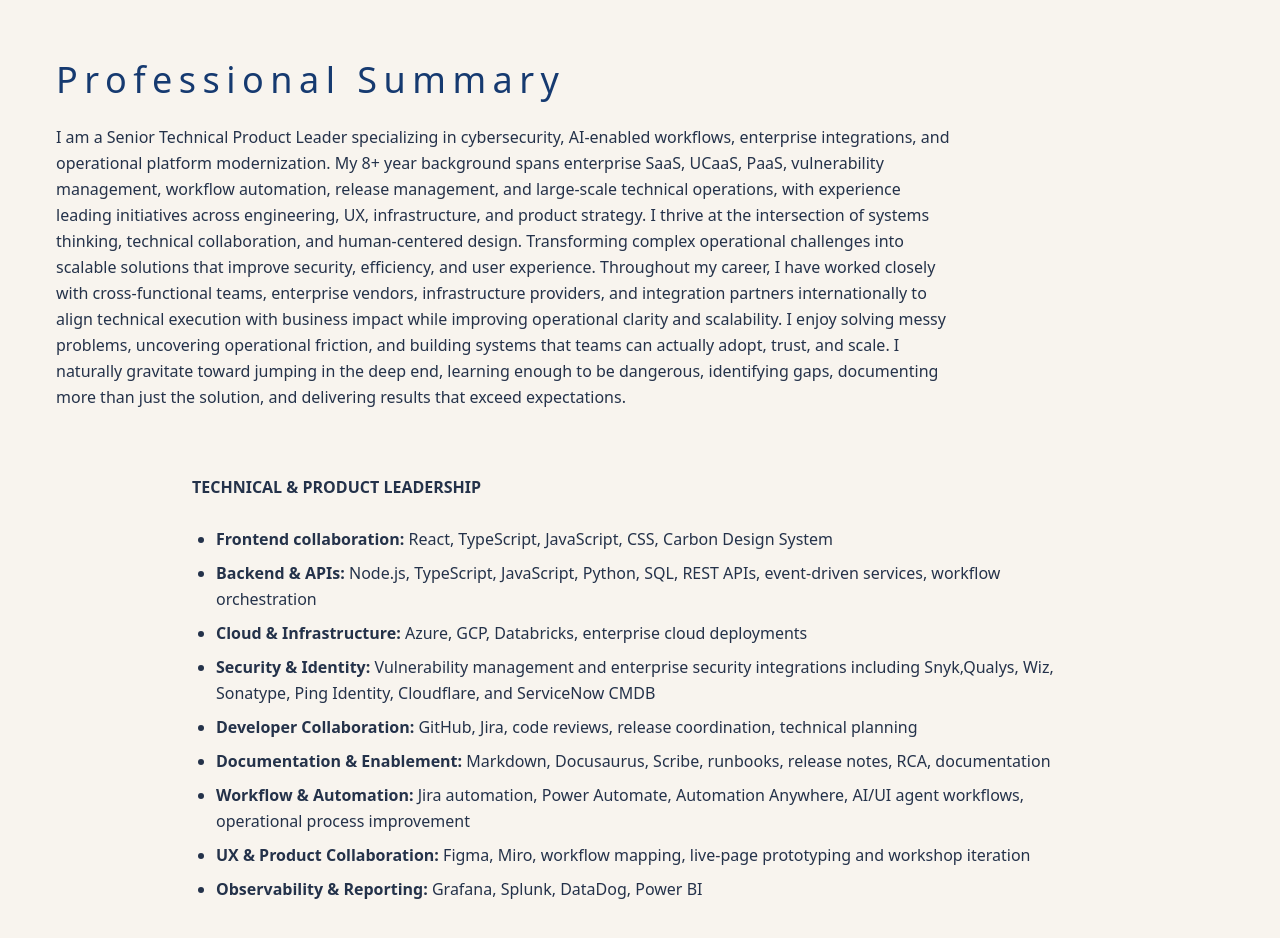
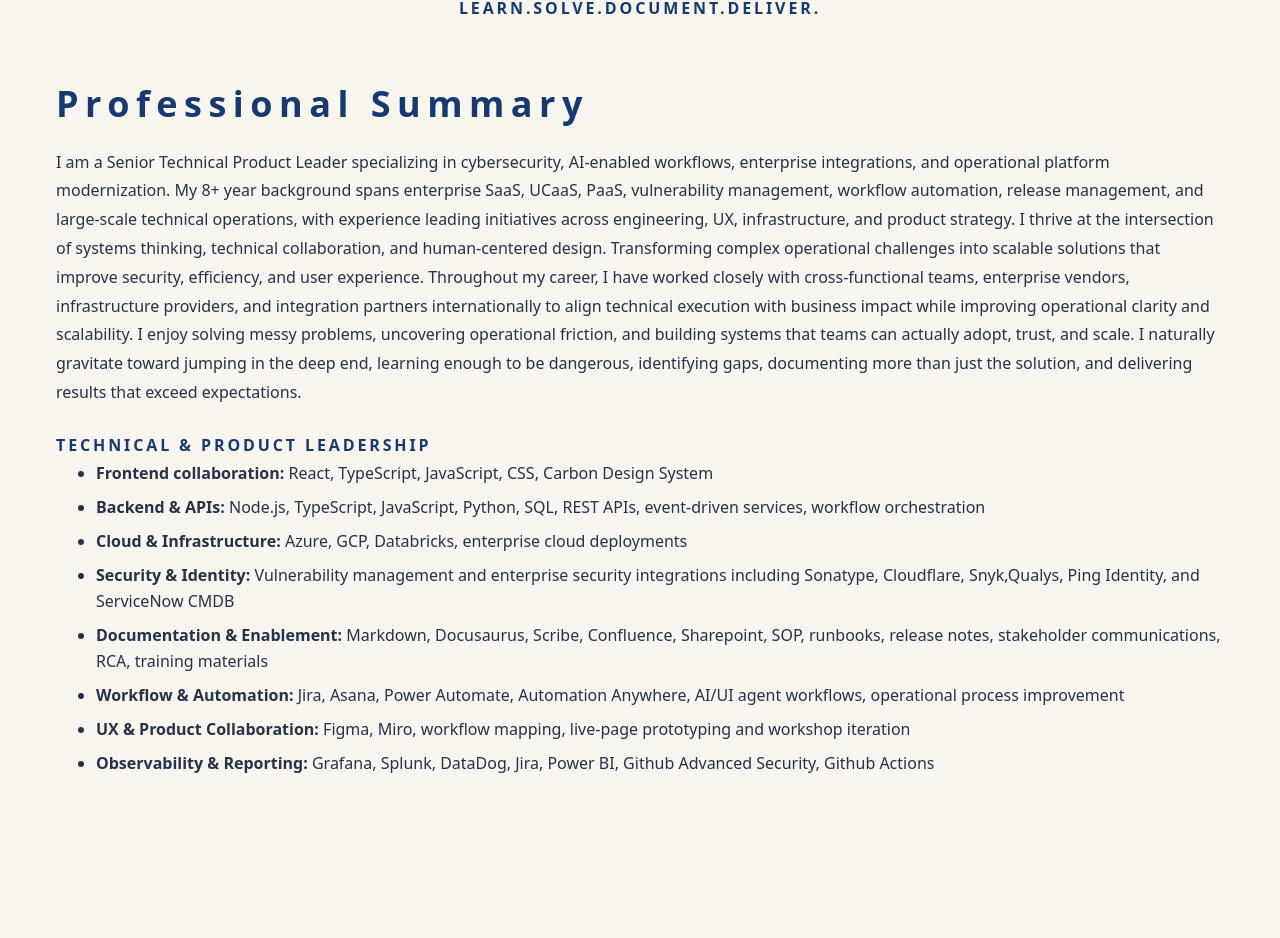
Before and after one commit to Felicia-Ainslie/Felicia-site, a Next.js app: page /home in a window 1280 px wide. Shown: the part 316-1254 px from the top of the page. After the commit the page ends 1132 px from the top, so only its background shows below. Built offline with nearby package versions, Linux system fonts and the light colour scheme; a web font is replaced by a local one.

Commit message:
New List component + refactor
Continued efforts to improve reusability and scalability.

```diff
--- a/app/ask/page.tsx
+++ b/app/ask/page.tsx
@@ -11,8 +11,9 @@
 
                 <SectionHeading>Ask Felicia AI</SectionHeading>
 
-                <p className="gold-text tracking-wide mb-8">
-                   <em><strong>First attempt at cloning myself.</strong></em>
+                <div className="body">
+                    <p className="gold-text italic font-medium mb-4">
+                    First attempt at cloning myself.
                     </p>
 
                     <p>
@@ -30,6 +31,7 @@
                     <p>
                         If you want to see the progress of Ask Felicia AI, check out my <TextLink href="/portfolio">Portfolio</TextLink> where I will be posting updates on the development of Ask Felicia AI.
                     </p>
+                </div>
             </section>
         </PageShell>
     );
--- a/app/contact/page.tsx
+++ b/app/contact/page.tsx
@@ -8,10 +8,10 @@
 export default function Contact() {
   return (
     <PageShell centered={false}>
-        <section className="max-w-5x1 ms-auto px-8 py-10">
+      <section className="max-w-5x1 ms-auto px-8 py-10">
 
         <SectionHeading>Let&apos;s Connect!</SectionHeading>
-        <p className="mb-10">
+        <p>
           I am always open to new opportunities and collaborations. <br />
           Feel free to reach out to me through any of the platforms below!
         </p>
--- a/app/globals.css
+++ b/app/globals.css
@@ -21,6 +21,7 @@
   --color-cream: #F8F4EE;
   --color-slate: #24324A;
   --color-border: #E7DCC8;
+  --color-pale-blue: #E6EEF8;
 
   --font-heading:var(--font-playfair);
   --font-body:var(--font-montserrat);
@@ -31,9 +32,8 @@
 body {
   background: var(--background);
   color: var(--foreground);
-  margin: 0;
-  padding: 0;
   font-family: var(--font-body);
+  margin-bottom: 10;
 }
 
 * {
@@ -44,13 +44,14 @@
   font-family: var(--font-heading);
   color: var(--color-navy);
   letter-spacing: var(--tracking-heading);
-  font-weight: 500;
+  font-weight: 600;
 }
 
 .body-copy {
   font-family: var(--font-body);
   color: var(--color-slate);
   line-height: 1.8;
+  margin-bottom:10;
 }
 
 .gold-text {
--- a/app/home/page.tsx
+++ b/app/home/page.tsx
@@ -7,7 +7,8 @@
 // #163a70 - deep blue accent / heading & primary button
 // #C9A063 - warm gold accent / button
 
-import {PageShell, SectionHeading }from "@/components";
+import {PageShell, SectionHeading, List }from "@/components";
+import { profile } from "@/data";
 
 export default function Home() {
   return (
@@ -16,31 +17,18 @@
 
         <SectionHeading>Professional Summary</SectionHeading>
 
-        <p className="align-text-left max-w-4xl mb-10 text-left leading-relaxed">
-          I am a Senior Technical Product Leader specializing in cybersecurity, AI-enabled workflows, enterprise integrations, and operational platform modernization. My 8+ year background spans enterprise SaaS, UCaaS, PaaS, vulnerability management, workflow automation, release management, and large-scale technical operations, with experience leading initiatives across engineering, UX, infrastructure, and product strategy. I thrive at the intersection of systems thinking, technical collaboration, and human-centered design. Transforming complex operational challenges into scalable solutions that improve security, efficiency, and user experience. Throughout my career, I have worked closely with cross-functional teams, enterprise vendors, infrastructure providers, and integration partners internationally to align technical execution with business impact while improving operational clarity and scalability. I enjoy solving messy problems, uncovering operational friction, and building systems that teams can actually adopt, trust, and scale. I naturally gravitate toward jumping in the deep end, learning enough to be dangerous, identifying gaps, documenting more than just the solution, and delivering results that exceed expectations.
-
+        <p className="body-copy">
+          {profile.summary}
         </p>
 
         <br />
 
-          <div
-            className="max-w-4xl mx-auto text-left leading-relaxed mb-10">
+          <div className="body-copy">
 
-            <h4><strong>TECHNICAL & PRODUCT LEADERSHIP</strong></h4>
+            <h4 className="page-title">TECHNICAL & PRODUCT LEADERSHIP</h4>
 
-            <br />
+              <List items={profile.skills} className="body"/>
 
-            <ul className="space-y-2 text-md leading-relaxed text-[#24324A] list-disc pl-6">
-              <li><strong>Frontend collaboration:</strong> React, TypeScript, JavaScript, CSS, Carbon Design System</li>
-              <li><strong>Backend & APIs:</strong> Node.js, TypeScript, JavaScript, Python, SQL, REST APIs, event-driven services, workflow orchestration</li>
-              <li><strong>Cloud & Infrastructure:</strong> Azure, GCP, Databricks, enterprise cloud deployments</li>
-              <li><strong>Security & Identity:</strong> Vulnerability management and enterprise security integrations including Snyk,Qualys, Wiz, Sonatype, Ping Identity, Cloudflare, and ServiceNow CMDB </li>
-              <li><strong>Developer Collaboration:</strong> GitHub, Jira, code reviews, release coordination, technical planning</li>
-              <li><strong>Documentation & Enablement:</strong> Markdown, Docusaurus, Scribe, runbooks, release notes, RCA, documentation</li>
-              <li><strong>Workflow & Automation:</strong> Jira automation, Power Automate, Automation Anywhere, AI/UI agent workflows, operational process improvement</li>
-              <li><strong>UX & Product Collaboration:</strong> Figma, Miro, workflow mapping, live-page prototyping and workshop iteration</li>
-              <li><strong>Observability & Reporting:</strong> Grafana, Splunk, DataDog, Power BI</li>
-            </ul>
           </div>
       </section>
     </PageShell>
--- a/components/index.ts
+++ b/components/index.ts
@@ -7,3 +7,4 @@
 export { default as ButtonLink } from "./ui/ButtonLink";
 export { default as Card } from "./ui/Card";
 export { default as SectionHeading } from "./ui/SectionHeading";
+export { default as List } from "./ui/List";
--- a/components/sections/Hero.tsx
+++ b/components/sections/Hero.tsx
@@ -1,18 +1,19 @@
 //Reusable hero component for the website, includes a heading and subheading to introduce the site and its purpose. Styled with Tailwind CSS for a clean and modern look.
 
 import SectionHeading from "@/components/ui/SectionHeading";
+import {profile} from "@/data";
 
 export default function Hero() {
   return (
 
-    <section id="home" className="text-center pt-4">
+    <section id="home" className="text-center pt-10">
 
-    <SectionHeading>Felicia Ainslie</SectionHeading>
+    <SectionHeading>{profile.name}</SectionHeading>
 
           <div className="brand-divider"> </div>
 
 
-          <h2 className="page-title">LEARN.SOLVE.DOCUMENT.DELIVER.</h2>
+          <h2 className="page-title">{profile.tagline}</h2>
 
     </section>
   );
--- a/components/ui/Card.tsx
+++ b/components/ui/Card.tsx
@@ -1,4 +1,4 @@
-//Reusable Card component for consistent styling across the application. The Card component accepts a title and children as props, allowing for flexible content while maintaining a cohesive design. It features a light cream background, rounded corners, and a subtle shadow for depth. The border color changes on hover to provide visual feedback, enhancing the user experience. The title is styled with a deep blue accent color to make it stand out, while the content uses the primary text color for readability. This component can be used throughout the application to display various types of information in a visually appealing and consistent manner.
+//Reusable Card component for consistent styling across the application.
 
 type CardProps = {
     title: string;
@@ -10,7 +10,7 @@
     chldren
     }: CardProps) {
     return (
-        <article className="rounded-2xl shadow-lg p-6">
+        <article className="rounded-2xl bg-[#E6EEF8] shadow-lg p-6">
 
             <h2 className="font-extrabbold text-2xl mb-4">{title}</h2>
 
--- /dev/null
+++ b/components/ui/List.tsx
@@ -0,0 +1,22 @@
+//Reusable list component
+
+type ListItem = {
+    label: string;
+    value: string;
+};
+
+type ListProps = {
+    items: ListItem[];
+};
+
+export default function List({ items }: ListProps) {
+    return (
+        <ul className="space-y-2 text-md leading-relaxed text-[#24324A] list-disc pl-10">
+            {items.map((item) => (
+                <li key ={item.label}>
+                    <strong>{item.label}</strong> {item.value}
+                </li>
+            ))}
+        </ul>
+    )
+}
--- a/data/profile.ts
+++ b/data/profile.ts
@@ -3,7 +3,7 @@
 export const profile = {
     name: "Felicia Ainslie",
     title: "Senior Product Leader",
-    tagline: "Learn. Solve. Document. Deliver.",
+    tagline: "LEARN.SOLVE.DOCUMENT.DELIVER.",
     focusAreas: [
         "AI-enabled enterprise systems",
         "Cybersecurity workflow modernization",
@@ -11,5 +11,39 @@
         "Operational clarity",
         "Cross-functional execution"
     ],
-    summary: "Senior technical product leader with a passion for transforming complex challenges and operational ambiguity into elegant solutions. With a background in software engineering and a knack for strategic thinking, I excel at bridging the gap between technical teams and business stakeholders. My approach is rooted in continuous learning, problem-solving, and clear documentation to drive impactful results. I thrive in dynamic environments where I can leverage my expertise to deliver innovative products that meet user needs and business goals.",
+    summary: "I am a Senior Technical Product Leader specializing in cybersecurity, AI-enabled workflows, enterprise integrations, and operational platform modernization. My 8+ year background spans enterprise SaaS, UCaaS, PaaS, vulnerability management, workflow automation, release management, and large-scale technical operations, with experience leading initiatives across engineering, UX, infrastructure, and product strategy. I thrive at the intersection of systems thinking, technical collaboration, and human-centered design. Transforming complex operational challenges into scalable solutions that improve security, efficiency, and user experience. Throughout my career, I have worked closely with cross-functional teams, enterprise vendors, infrastructure providers, and integration partners internationally to align technical execution with business impact while improving operational clarity and scalability. I enjoy solving messy problems, uncovering operational friction, and building systems that teams can actually adopt, trust, and scale. I naturally gravitate toward jumping in the deep end, learning enough to be dangerous, identifying gaps, documenting more than just the solution, and delivering results that exceed expectations.",
+    skills: [
+        {
+        label: "Frontend collaboration:",
+        value: "React, TypeScript, JavaScript, CSS, Carbon Design System",
+        },
+        {
+        label: "Backend & APIs:",
+        value: "Node.js, TypeScript, JavaScript, Python, SQL, REST APIs, event-driven services, workflow orchestration",
+        },
+                {
+        label: "Cloud & Infrastructure:",
+        value: "Azure, GCP, Databricks, enterprise cloud deployments",
+        },
+        {
+        label: "Security & Identity:",
+        value: "Vulnerability management and enterprise security integrations including Sonatype, Cloudflare, Snyk,Qualys, Ping Identity, and ServiceNow CMDB",
+        },
+        {
+        label: "Documentation & Enablement:",
+        value: "Markdown, Docusaurus, Scribe, Confluence, Sharepoint, SOP, runbooks, release notes, stakeholder communications, RCA, training materials",
+        },
+        {
+        label: "Workflow & Automation:",
+        value: "Jira, Asana, Power Automate, Automation Anywhere, AI/UI agent workflows, operational process improvement"
+        },
+        {
+        label: "UX & Product Collaboration:",
+        value: "Figma, Miro, workflow mapping, live-page prototyping and workshop iteration",
+        },
+        {
+        label: "Observability & Reporting:",
+        value: "Grafana, Splunk, DataDog, Jira, Power BI, Github Advanced Security, Github Actions",
+        }
+    ],
 };
```
Also changed, not shown: app/portfolio/page.tsx (+4 -3 lines), data/projects.ts (+4 -4 lines). Lines whose indentation alone changed are shown as unchanged.
